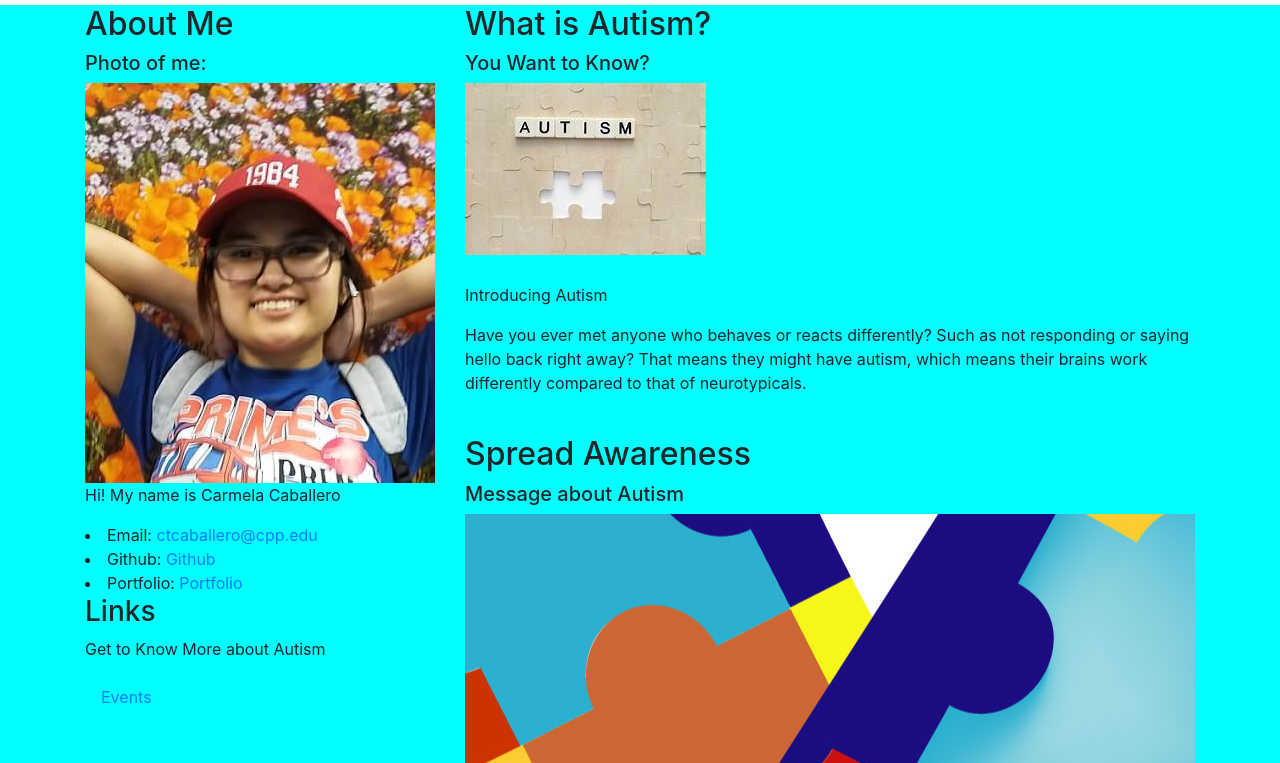
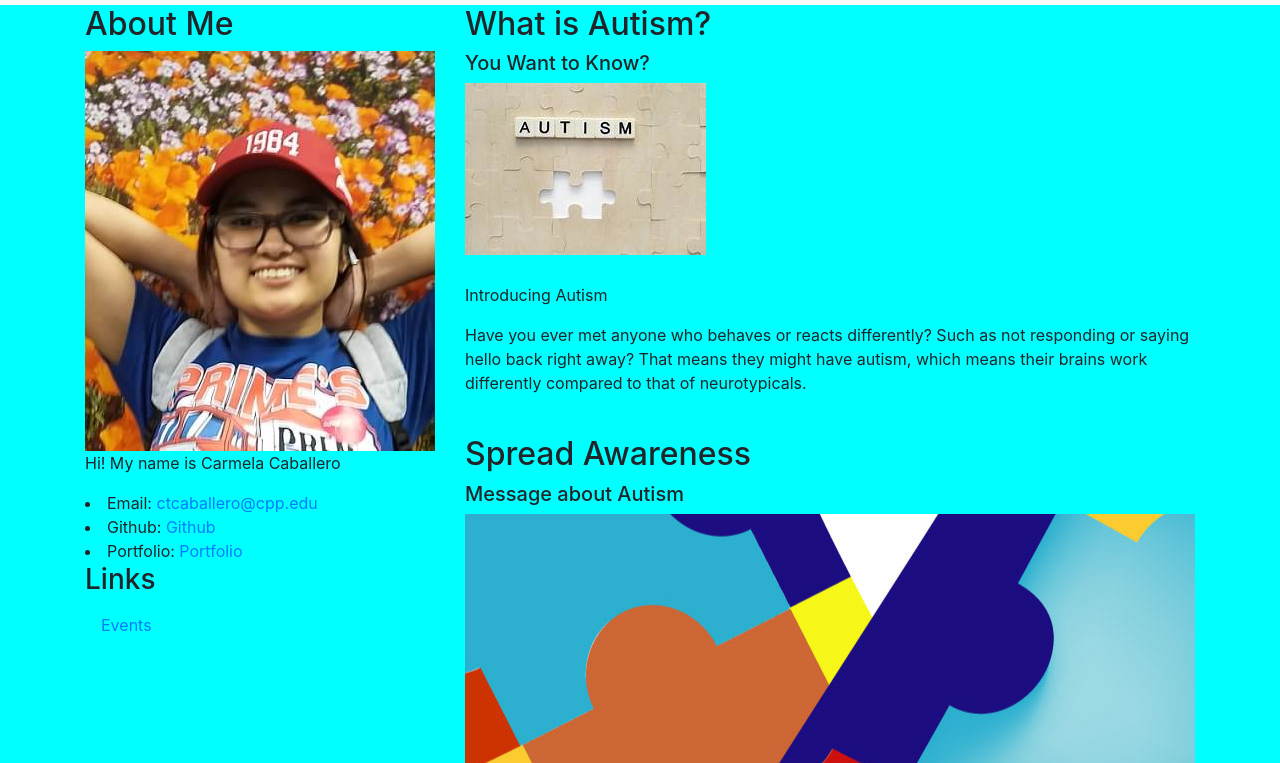
Before and after one commit to moviecoaster19/autismAwareness, a plain HTML site: page index.html in a window 1280 px wide. Shown: the part 189-952 px from the top of the page. Drawn offline with nearby package versions, Linux system fonts and the light colour scheme.

Commit message:
modify index

```diff
--- a/index.html
+++ b/index.html
@@ -64,14 +64,12 @@
             <div class="row">
                 <div class="col-sm-4">
                     <h2>About Me</h2>
-                    <h5>Photo of me:</h5>
                     <div class="me-image"></div>
                     <p>Hi! My name is Carmela Caballero</p>
                     <li>Email: <a href="mailto:ctcaballero@cpp.edu">ctcaballero@cpp.edu</a></li>
                     <li>Github: <a href="https://github.com/moviecoaster19" target="_blank">Github</a></li>
                     <li> Portfolio: <a href="https://moviecoaster19.github.io">Portfolio</a></li>
                     <h3>Links</h3>
-                    <p>Get to Know More about Autism</p>
                     <ul class="nav nav-pills flex-column">
                         <li class="nav-item">
                             <a class="nav-link" href="event.html">Events</a>
```
